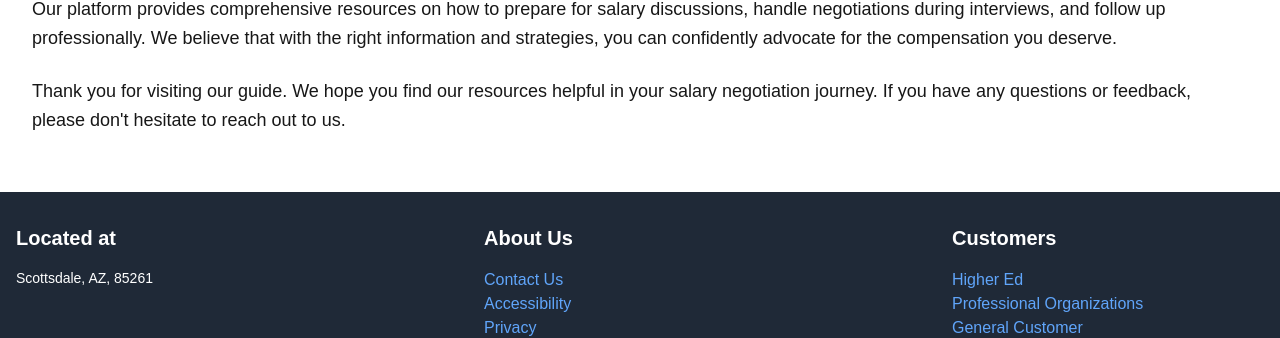
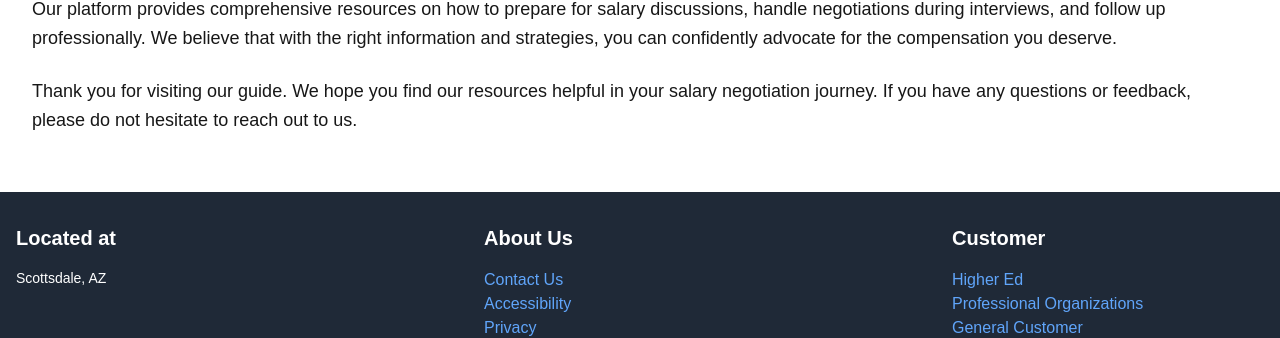
Before and after one commit to shawnmian/salary-negotiation, a Next.js app: page /about in a window 1280 px wide. Shown: the part 248-586 px from the top of the page. Built offline with nearby package versions, Linux system fonts and the light colour scheme.

Commit message:
fixed deployment bug

```diff
--- a/src/app/about/page.tsx
+++ b/src/app/about/page.tsx
@@ -11,7 +11,7 @@ export default function AboutPage() {
           Our platform provides comprehensive resources on how to prepare for salary discussions, handle negotiations during interviews, and follow up professionally. We believe that with the right information and strategies, you can confidently advocate for the compensation you deserve.
         </p>
         <p className="text-lg leading-relaxed mb-6">
-          Thank you for visiting our guide. We hope you find our resources helpful in your salary negotiation journey. If you have any questions or feedback, please don't hesitate to reach out to us.
+          Thank you for visiting our guide. We hope you find our resources helpful in your salary negotiation journey. If you have any questions or feedback, please do not hesitate to reach out to us.
         </p>
       </div>
     );
--- a/src/app/components/footer.tsx
+++ b/src/app/components/footer.tsx
@@ -9,7 +9,7 @@ export default function Footer() {
             <div className="w-full md:w-1/4 mb-6 md:mb-0">
               <h3 className="text-xl font-semibold mb-4">Located at</h3>
               <p className="text-sm">
-                Scottsdale, AZ, 85261
+                Scottsdale, AZ
               </p>
             </div>
 
@@ -34,7 +34,7 @@ export default function Footer() {
 
             {/* Customer Section */}
             <div className="w-full md:w-1/4 mb-6 md:mb-0">
-              <h3 className="text-xl font-semibold mb-4">Customers</h3>
+              <h3 className="text-xl font-semibold mb-4">Customer</h3>
               <ul>
                 <li>
                   <a href="/higher-ed" className="text-blue-400 hover:underline">Higher Ed</a>
```
